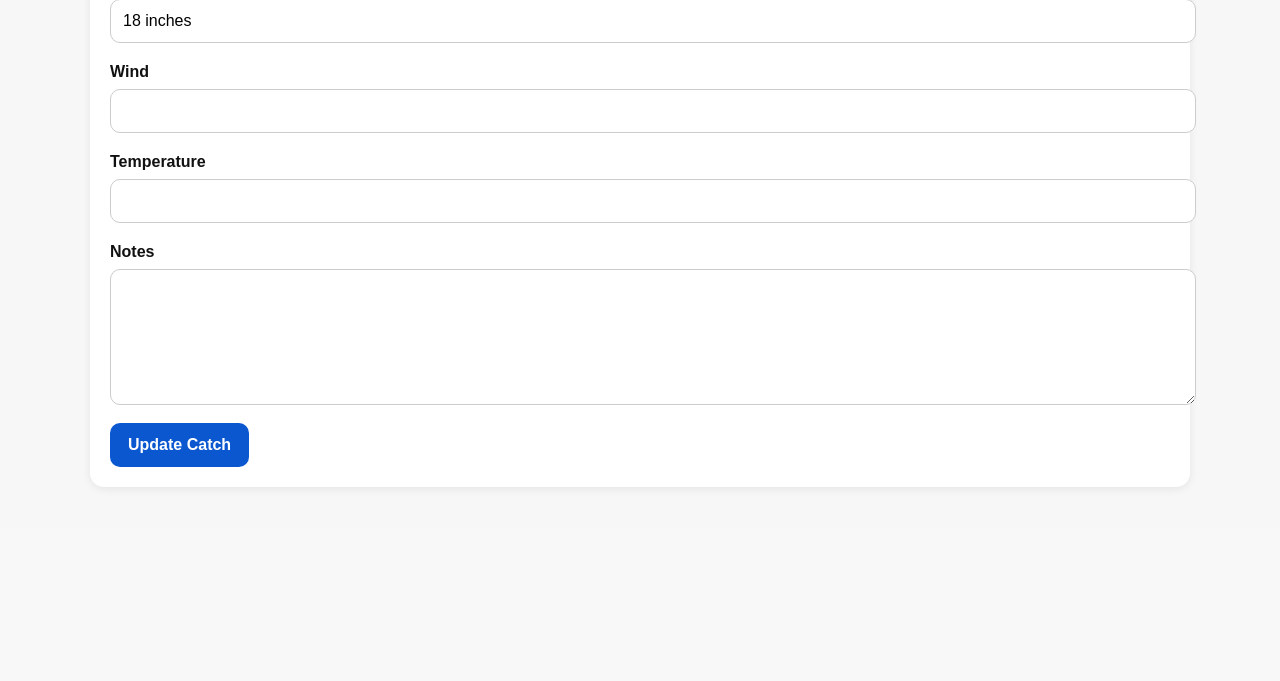
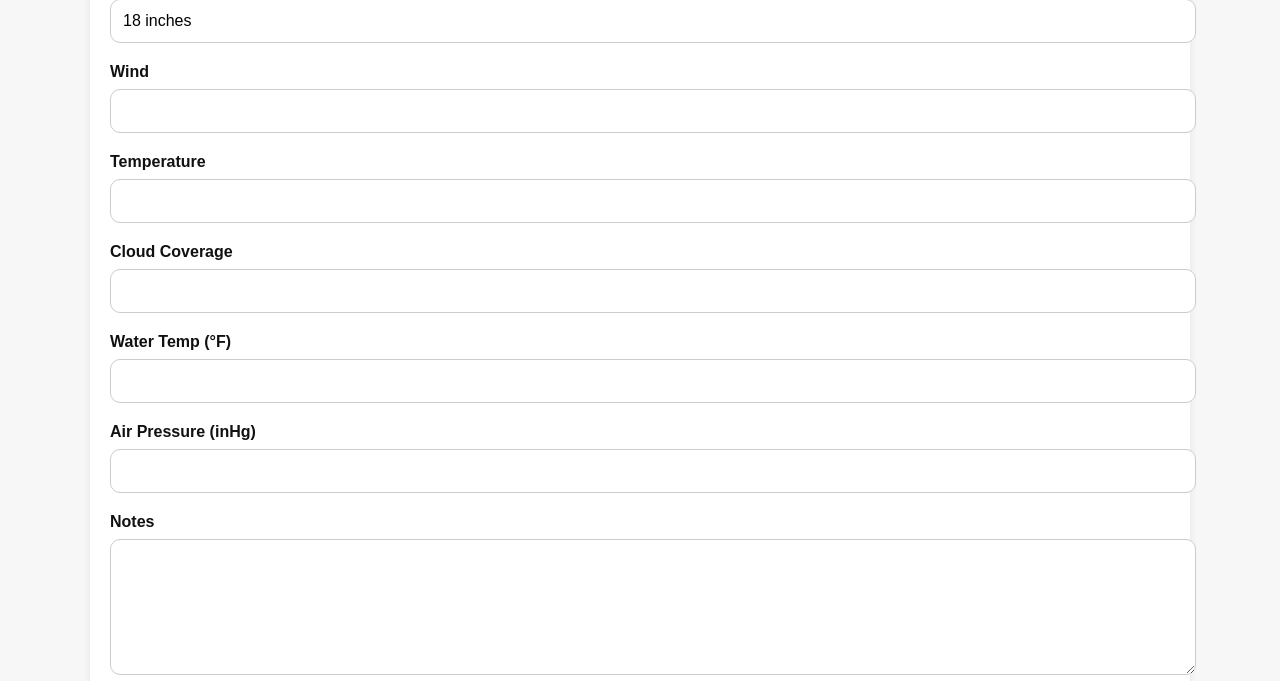
Before and after one commit to Growscale1/fishing-log-app, a Flask app: page /edit/1 in a window 1280 px wide. Shown: the part 818-1499 px from the top of the page. Before the commit the page ends 1306 px from the top, so only its background shows below. Run offline with Flask 3, Linux system fonts and the light colour scheme; data comes from the database, SQL or seed files in the repository; both versions use the stored data as it was after the commit.

Commit message:
Add water temp and air pressure support

```diff
--- a/app.py
+++ b/app.py
@@ -250,6 +250,49 @@ def delete_catch_by_id(catch_id):
     conn = get_connection()
     cursor = conn.cursor()
     cursor.execute("DELETE FROM catches WHERE id = ?", (catch_id,))
+    conn.commit()
+    conn.close()
+
+def update_catch(catch_id, data):
+    conn = get_connection()
+    cursor = conn.cursor()
+
+    cursor.execute("""
+        UPDATE catches
+        SET
+            timestamp = ?,
+            species = ?,
+            lure = ?,
+            technique = ?,
+            location = ?,
+            weight = ?,
+            length = ?,
+            wind = ?,
+            temp = ?,
+            cloud_cover = ?,
+            water_temp = ?,
+            air_pressure = ?,
+            notes = ?,
+            photo_path = ?
+        WHERE id = ?
+    """, (
+        data["timestamp"],
+        data["species"],
+        data["lure"],
+        data["technique"],
+        data["location"],
+        data["weight"],
+        data["length"],
+        data["wind"],
+        data["temp"],
+        data["cloud_cover"],
+        data["water_temp"],
+        data["air_pressure"],
+        data["notes"],
+        data["photo_path"],
+        catch_id
+    ))
+
     conn.commit()
     conn.close()
 
@@ -637,7 +680,7 @@ def edit_catch(catch_id):
         else:
             timestamp = catch["timestamp"]
 
-            updated = {
+        updated = {
             "timestamp": timestamp,
             "species": request.form.get("species", "").strip(),
             "lure": request.form.get("lure", "").strip(),
@@ -648,6 +691,8 @@ def edit_catch(catch_id):
             "wind": request.form.get("wind", "").strip(),
             "temp": request.form.get("temp", "").strip(),
             "cloud_cover": request.form.get("cloud_cover", "").strip(),
+            "water_temp": request.form.get("water_temp", "").strip(),
+            "air_pressure": request.form.get("air_pressure", "").strip(),
             "notes": request.form.get("notes", "").strip(),
             "photo_path": photo_path
         }
--- a/templates/edit_catch.html
+++ b/templates/edit_catch.html
@@ -40,6 +40,15 @@
         <label>Temperature</label>
         <input name="temp" value="{{ catch['temp'] or '' }}">
 
+        <label>Cloud Coverage</label>
+        <input name="cloud_cover" value="{{ catch['cloud_cover'] or '' }}">
+
+        <label>Water Temp (°F)</label>
+        <input name="water_temp" value="{{ catch['water_temp'] or '' }}">
+
+        <label>Air Pressure (inHg)</label>
+        <input name="air_pressure" value="{{ catch['air_pressure'] or '' }}">
+
         <label>Notes</label>
         <textarea name="notes" rows="4">{{ catch['notes'] or '' }}</textarea>
 
```
Also changed, not shown: templates/add_catch.html (+4 -3 lines), templates/add_catch_trip.html (+4 -3 lines), templates/home.html (+10 -0 lines), fishing_log.db.
